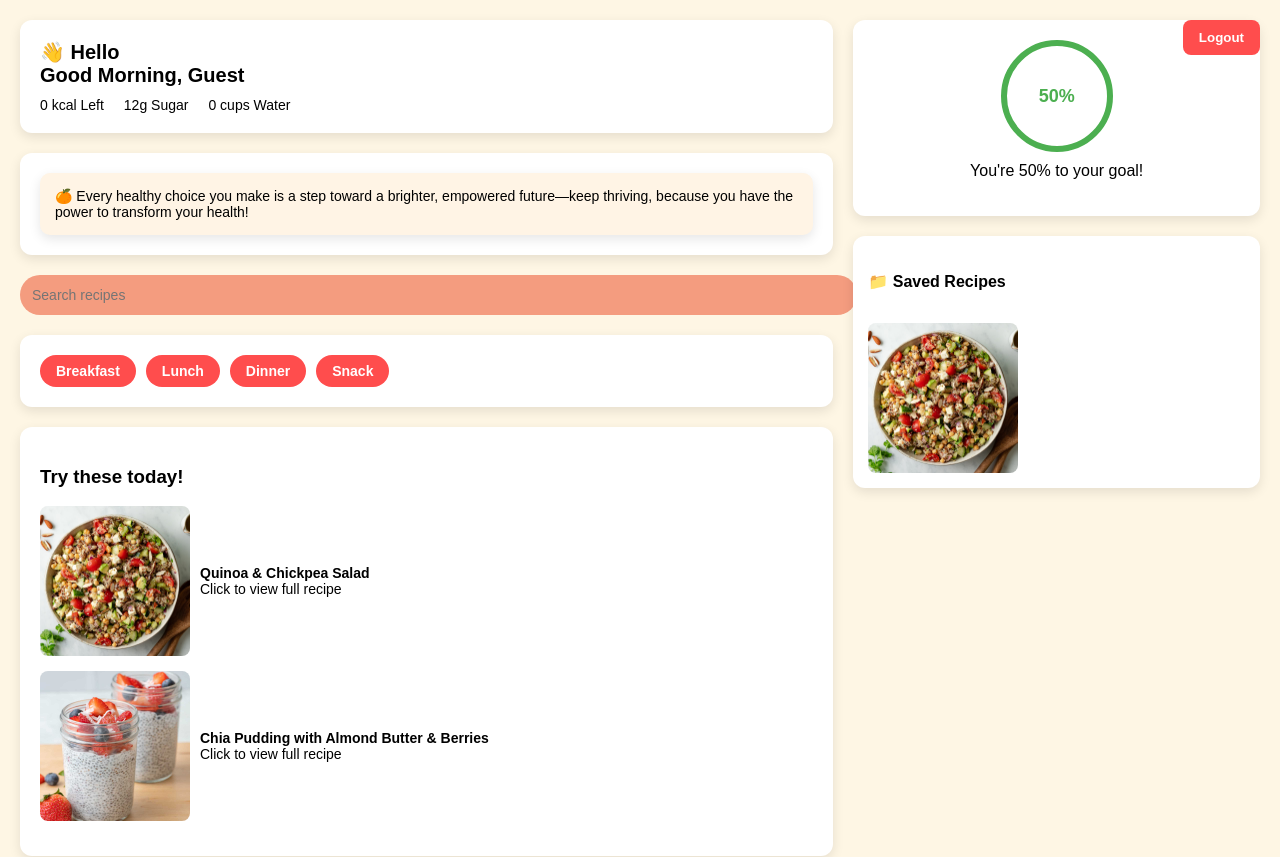
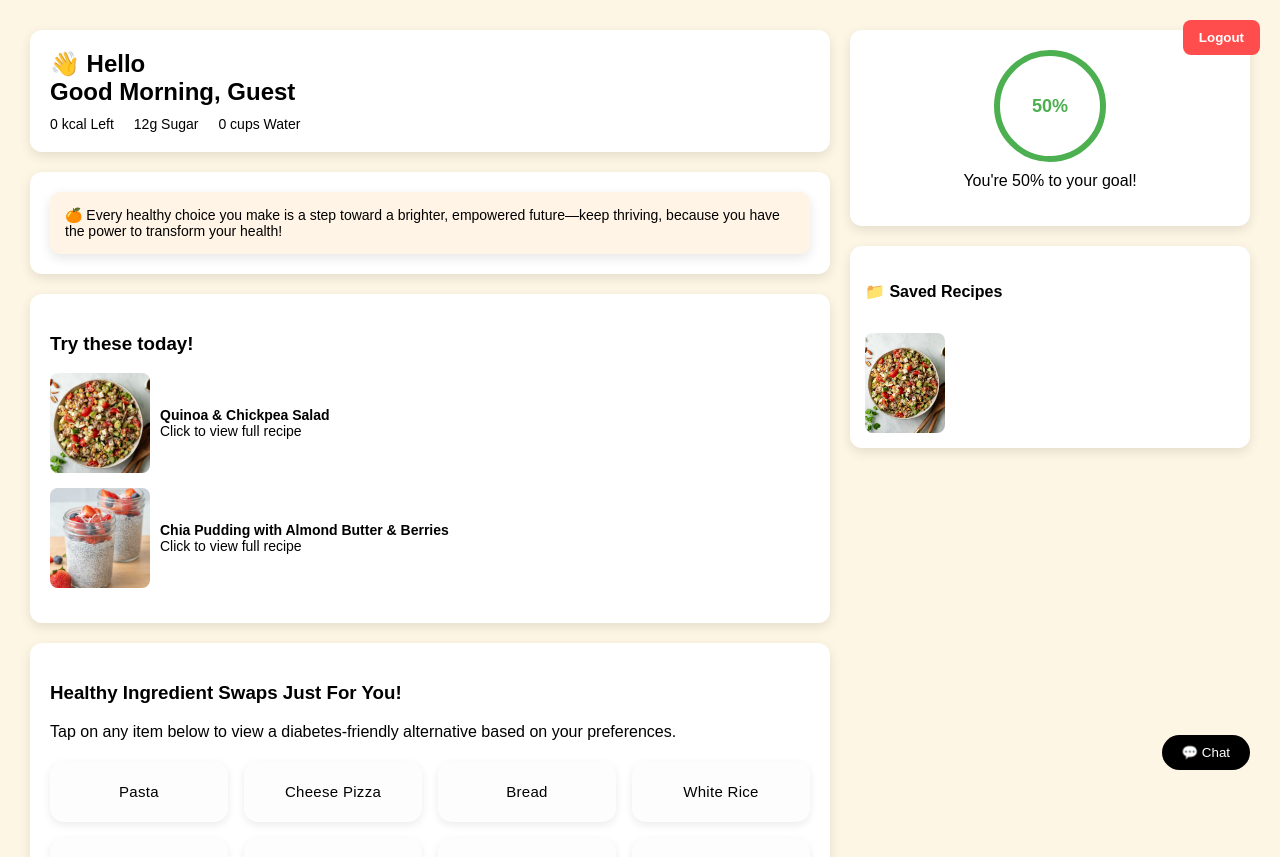
Before and after one commit to achyutsh/VitaMeal, a React (Create React App) app in the folder diabeticrecipewebsite/: page /home in a window 1280 px wide. Shown: the top 857 px of the page. Built offline with nearby package versions, Linux system fonts and the light colour scheme.

Commit message:
updated page4.js

```diff
--- a/diabeticrecipewebsite/src/pag4.js
+++ b/diabeticrecipewebsite/src/pag4.js
@@ -16,11 +16,10 @@ const Pag4 = () => {
   const chatContainerRef = useRef(null);
   const navigate = useNavigate();
 
-  // 🔐 Logout handler
   const handleLogout = async () => {
     try {
       await signOut(auth);
-      navigate("/"); // Redirect to login
+      navigate("/");
     } catch (error) {
       alert("Error signing out: " + error.message);
     }
@@ -28,29 +27,22 @@ const Pag4 = () => {
 
   const sendMessage = async () => {
     if (!chatInput.trim()) return;
-
     const userMessage = { from: "user", text: chatInput };
     setMessages((prev) => [...prev, userMessage]);
     setChatInput("");
-
     try {
       const response = await fetch("/api/chat", {
         method: "POST",
         headers: { "Content-Type": "application/json" },
         body: JSON.stringify({ message: chatInput }),
       });
-
       const data = await response.json();
       setMessages((prev) => [...prev, { from: "bot", text: data.reply }]);
-
       setTimeout(() => {
         chatContainerRef.current.scrollTop = chatContainerRef.current.scrollHeight;
       }, 100);
     } catch (err) {
-      setMessages((prev) => [
-        ...prev,
-        { from: "bot", text: "⚠️ Sorry, something went wrong." },
-      ]);
+      setMessages((prev) => [...prev, { from: "bot", text: "⚠️ Sorry, something went wrong." }]);
     }
   };
 
@@ -58,9 +50,7 @@ const Pag4 = () => {
     fetch("/substitutes.json")
       .then((response) => response.json())
       .then((data) => setSubstitutes(data))
-      .catch((error) =>
-        console.error("Error fetching local substitutes JSON:", error)
-      );
+      .catch((error) => console.error("Error fetching local substitutes JSON:", error));
   }, []);
 
   useEffect(() => {
@@ -82,7 +72,6 @@ const Pag4 = () => {
         console.error("Error fetching user info:", error);
       }
     };
-
     fetchUserInfo();
   }, []);
 
@@ -97,17 +86,16 @@ const Pag4 = () => {
     : substitutes;
 
   const handleSubstituteClick = (substitute) => {
-    const routeName = substitute.originalIngredientName
-      .toLowerCase()
-      .replace(/\s+/g, "");
+    const routeName = substitute.originalIngredientName.toLowerCase().replace(/\s+/g, "");
     navigate(`/${routeName}`);
   };
 
   const styles = {
+    ...effects,
     container: {
       fontFamily: fonts.primary,
       backgroundColor: colors.secondary,
-      padding: "20px",
+      padding: "30px",
       minHeight: "100vh",
       display: "grid",
       gridTemplateColumns: "2fr 1fr",
@@ -138,13 +126,38 @@ const Pag4 = () => {
       padding: "20px",
       boxShadow: effects.cardShadow,
     },
+    substitutesCard: {
+      backgroundColor: "#fff",
+      borderRadius: effects.borderRadius,
+      padding: "20px",
+      boxShadow: effects.cardShadow,
+    },
+    substituteGrid: {
+      display: "grid",
+      gridTemplateColumns: "repeat(4, 1fr)",
+      gap: "16px",
+      marginTop: "20px",
+    },
+    substituteItem: {
+      padding: "20px",
+      backgroundColor: "#fdfdfd",
+      borderRadius: "14px",
+      cursor: "pointer",
+      boxShadow: "0 3px 8px rgba(0,0,0,0.08)",
+      transition: "transform 0.3s ease, box-shadow 0.3s ease",
+      textAlign: "center",
+      fontWeight: "500",
+      fontSize: "15px",
+      letterSpacing: "0.3px",
+      lineHeight: "1.4",
+    },
     greeting: {
       display: "flex",
       flexDirection: "column",
       gap: "10px",
     },
     greetingTitle: {
-      fontSize: "20px",
+      fontSize: "24px",
       fontWeight: "bold",
       color: colors.text,
     },
@@ -175,30 +188,25 @@ const Pag4 = () => {
       color: "#4caf50",
       margin: "0 auto",
     },
-    mealPlanner: {
+    savedBox: {
+      backgroundColor: "#fff",
+      borderRadius: effects.borderRadius,
+      padding: "15px",
+      boxShadow: effects.cardShadow,
       display: "flex",
+      flexDirection: "column",
       gap: "10px",
-      flexWrap: "wrap",
-    },
-    pill: {
-      padding: "8px 16px",
-      backgroundColor: colors.accent,
-      color: "#fff",
-      borderRadius: "20px",
-      fontSize: "14px",
-      fontWeight: "bold",
-      border: "none",
-      cursor: "pointer",
     },
     recipeCard: {
       display: "flex",
       gap: "10px",
       marginBottom: "15px",
       alignItems: "center",
+      cursor: "pointer",
     },
     recipeImage: {
-      width: "150px",
-      height: "150px",
+      width: "100px",
+      height: "100px",
       borderRadius: "8px",
       objectFit: "cover",
     },
@@ -209,34 +217,52 @@ const Pag4 = () => {
     recipeTitle: {
       fontWeight: "bold",
     },
-    savedBox: {
+    chatButton: {
+      position: "fixed",
+      bottom: "30px",
+      right: "30px",
+      backgroundColor: "#000",
+      color: "#fff",
+      padding: "10px 20px",
+      borderRadius: "50px",
+      border: "none",
+      cursor: "pointer",
+      zIndex: 999,
+    },
+    chatBox: {
+      position: "fixed",
+      bottom: "100px",
+      right: "30px",
+      width: "300px",
+      maxHeight: "400px",
       backgroundColor: "#fff",
-      borderRadius: effects.borderRadius,
-      padding: "15px",
-      boxShadow: effects.cardShadow,
+      borderRadius: "10px",
+      boxShadow: "0 4px 12px rgba(0,0,0,0.2)",
       display: "flex",
       flexDirection: "column",
-      gap: "10px",
+      overflow: "hidden",
+      zIndex: 998,
     },
-    searchBar: {
-      width: "100%",
-      padding: "12px",
-      borderRadius: "25px",
+    chatMessages: {
+      flex: 1,
+      padding: "10px",
+      overflowY: "auto",
+    },
+    chatInputWrapper: {
+      borderTop: "1px solid #eee",
+      display: "flex",
+    },
+    chatInput: {
+      flex: 1,
       border: "none",
-      backgroundColor: colors.primary,
-      color: "#fff",
-      fontSize: "14px",
-      marginTop: "auto",
+      padding: "10px",
+      outline: "none",
     },
-    substitutesCard: {
-      backgroundColor: "#fff",
-      borderRadius: effects.borderRadius,
-      padding: "20px",
-      boxShadow: effects.cardShadow,
-    },
-    substituteItem: {
+    chatSend: {
+      border: "none",
       padding: "10px",
-      borderBottom: "1px solid #ddd",
+      backgroundColor: colors.accent,
+      color: "white",
       cursor: "pointer",
     },
   };
@@ -245,50 +271,26 @@ const Pag4 = () => {
     <div style={styles.container}>
       <button style={styles.logoutBtn} onClick={handleLogout}>Logout</button>
 
-      {/* Left Column */}
       <div style={styles.column}>
         <div style={styles.card}>
           <div style={styles.greeting}>
-            <div style={styles.greetingTitle}>
-              👋 Hello
-              <br />
-              Good Morning, {userInfo ? userInfo.firstName : "Guest"}
-            </div>
-            <div style={styles.statRow}>
-              <span>0 kcal Left</span>
-              <span>12g Sugar</span>
-              <span>0 cups Water</span>
-            </div>
+            <div style={styles.greetingTitle}>👋 Hello<br />Good Morning, {userInfo ? userInfo.firstName : "Guest"}</div>
+            <div style={styles.statRow}><span>0 kcal Left</span><span>12g Sugar</span><span>0 cups Water</span></div>
           </div>
         </div>
 
-        <div style={styles.card}>
-          <div style={styles.alertCard}>
-            🍊 Every healthy choice you make is a step toward a brighter, empowered future—keep thriving, because you have the power to transform your health!
-          </div>
-        </div>
-
-        <input style={styles.searchBar} placeholder="Search recipes" />
-
-        <div style={styles.card}>
-          <div style={styles.mealPlanner}>
-            <button style={styles.pill}>Breakfast</button>
-            <button style={styles.pill}>Lunch</button>
-            <button style={styles.pill}>Dinner</button>
-            <button style={styles.pill}>Snack</button>
-          </div>
-        </div>
+        <div style={styles.card}><div style={styles.alertCard}>🍊 Every healthy choice you make is a step toward a brighter, empowered future—keep thriving, because you have the power to transform your health!</div></div>
 
         <div style={styles.card}>
           <h3>Try these today!</h3>
-          <div style={styles.recipeCard}>
+          <div style={styles.recipeCard} onClick={() => navigate("/quinoa")}>
             <img src="/images/quinoa.jpg" alt="Quinoa" style={styles.recipeImage} />
             <div style={styles.recipeInfo}>
               <div style={styles.recipeTitle}>Quinoa & Chickpea Salad</div>
               <span>Click to view full recipe</span>
             </div>
           </div>
-          <div style={styles.recipeCard}>
+          <div style={styles.recipeCard} onClick={() => navigate("/chiapudding")}>
             <img src="/images/chiapudding.jpg" alt="Chia" style={styles.recipeImage} />
             <div style={styles.recipeInfo}>
               <div style={styles.recipeTitle}>Chia Pudding with Almond Butter & Berries</div>
@@ -298,14 +300,23 @@ const Pag4 = () => {
         </div>
 
         <div style={styles.substitutesCard}>
-          <h3>Some More Options For You!</h3>
-          <h2>Don't worry, we know your diet preferences. You can trust us.</h2>
+          <h3>Healthy Ingredient Swaps Just For You!</h3>
+          <p>Tap on any item below to view a diabetes-friendly alternative based on your preferences.</p>
+          <div style={styles.substituteGrid}>
             {filteredSubstitutes.length > 0 ? (
               filteredSubstitutes.map((item, index) => (
                 <div
                   key={index}
                   style={styles.substituteItem}
                   onClick={() => handleSubstituteClick(item)}
+                  onMouseOver={(e) => {
+                    e.currentTarget.style.transform = "translateY(-4px) scale(1.02)";
+                    e.currentTarget.style.boxShadow = "0 6px 20px rgba(0,0,0,0.12)";
+                  }}
+                  onMouseOut={(e) => {
+                    e.currentTarget.style.transform = "none";
+                    e.currentTarget.style.boxShadow = "0 2px 8px rgba(0,0,0,0.08)";
+                  }}
                 >
                   {item.originalIngredientName}
                 </div>
@@ -315,24 +326,46 @@ const Pag4 = () => {
             )}
           </div>
         </div>
+      </div>
 
-      {/* Right Column */}
       <div style={styles.column}>
         <div style={styles.card}>
           <div style={styles.circularGoal}>50%</div>
-          <p style={{ textAlign: "center", marginTop: "10px" }}>
-            You're 50% to your goal!
-          </p>
+          <p style={{ textAlign: "center", marginTop: "10px" }}>You're 50% to your goal!</p>
         </div>
 
         <div style={styles.savedBox}>
           <h4>📁 Saved Recipes</h4>
-          <img src="/images/quinoa.jpg" alt="saved" style={styles.recipeImage} />
+          <img src="/images/quinoa.jpg" alt="saved" style={{ width: "80px", borderRadius: "8px" }} />
         </div>
       </div>
 
-      {/* Chatbot Button & Box preserved from your version */}
-      {/* ... (No change needed) */}
+      <button style={styles.chatButton} onClick={() => setChatOpen(!chatOpen)}>
+        {chatOpen ? "Close Chat" : "💬 Chat"}
+      </button>
+
+      {chatOpen && (
+        <div style={styles.chatBox}>
+          <div style={styles.chatMessages} ref={chatContainerRef}>
+            {messages.map((msg, i) => (
+              <div key={i} style={{ marginBottom: "8px", textAlign: msg.from === "bot" ? "left" : "right" }}>
+                <span>{msg.text}</span>
+              </div>
+            ))}
+          </div>
+          <div style={styles.chatInputWrapper}>
+            <input
+              type="text"
+              value={chatInput}
+              onChange={(e) => setChatInput(e.target.value)}
+              onKeyDown={(e) => e.key === "Enter" && sendMessage()}
+              style={styles.chatInput}
+              placeholder="Type a message..."
+            />
+            <button onClick={sendMessage} style={styles.chatSend}>Send</button>
+          </div>
+        </div>
+      )}
     </div>
   );
 };
```
Lines whose indentation alone changed are shown as unchanged.
